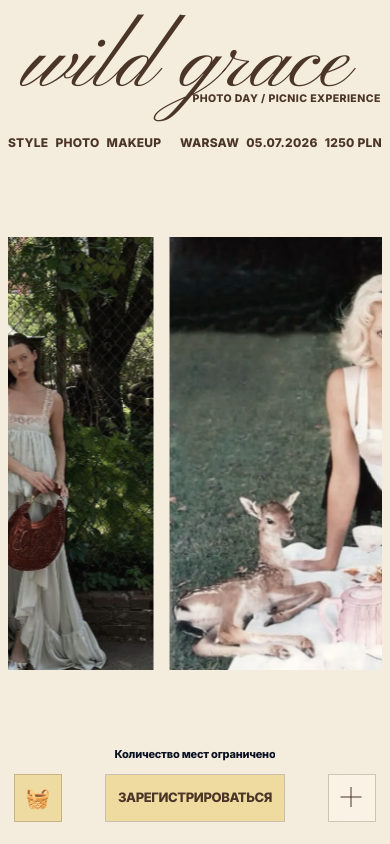
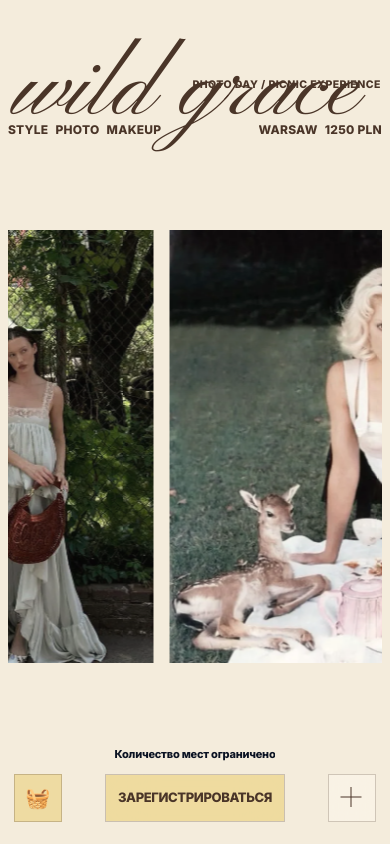
Before and after one commit to urfriendalex/summer-photo-day, a Next.js app: page / in a window 390 px wide. Built offline with nearby package versions, Linux system fonts and the light colour scheme.

Commit message:
fix preloader and responsive title

```diff
--- a/src/app/globals.css
+++ b/src/app/globals.css
@@ -300,8 +300,8 @@ input {
   /* Script swashes (leading “w”, trailing “e”) overshoot the text advance box;
      reserve symmetric side room so they aren’t clipped at the viewport edge during
      the centered intro. Read by applyFit() so the font auto-fits within it. */
-  padding-left: clamp(20px, 6vw, 40px);
-  padding-right: clamp(20px, 6vw, 40px);
+  padding-left: clamp(14px, 1.25vw, 48px);
+  padding-right: clamp(14px, 1.25vw, 48px);
   border: 0;
   margin: 0;
   background: transparent;
@@ -444,20 +444,21 @@ main.experience--preloader-reveal ~ .sticky-register__spots-hint {
   vertical-align: top;
   line-height: inherit;
   overflow: visible;
-  /* Script descenders extend past the line box — pad so glyphs aren't sliced after Flip. */
-  padding-block: 0.1em;
+  /* Blooming Elegant's ascenders paint well above its 0.5 line box. Move the ink
+     into the viewport without reducing the fitted width; overflow remains visible
+     for the long “g” descender. */
+  position: relative;
+  top: 0.35em;
 }
 
 .experience__title-reveal-track {
   display: inline-block;
   white-space: nowrap;
   text-align: inherit;
-  /* line-height 0.5 makes the box shorter than the glyphs, so the intro blur’s
-     render buffer (sized to the box) slices ascenders (l, d) and the “g” descender.
-     Pad the box to enclose the ink; equal negative margin cancels the layout growth
-     so the final header stays as tight as designed. */
-  padding-block: 0.5em;
-  margin-block: -0.5em;
+  /* The clip owns the vertical ink allowance; keep the animated track unpadded so
+     transforms use the true text bounds and remain smooth at very large sizes. */
+  padding-block: 0;
+  margin-block: 0;
 }
 
 /* Preloader intro — blur/scale must not be clipped by ancestor overflow (Safari). */
@@ -469,7 +470,7 @@ main.experience--preloader-reveal ~ .sticky-register__spots-hint {
 
 .experience__title--intro-surface .experience__title-reveal-track,
 .experience__title--intro-surface .experience__title-overline {
-  will-change: transform, opacity, filter;
+  will-change: transform, opacity;
 }
 
 .experience__title-bleed--preloader-slot {
--- a/src/components/experience-title.tsx
+++ b/src/components/experience-title.tsx
@@ -2,7 +2,6 @@
 
 import { gsap } from "gsap";
 import { Flip } from "gsap/Flip";
-import { flushSync } from "react-dom";
 import { memo, useCallback, useLayoutEffect, useRef, useState } from "react";
 
 gsap.registerPlugin(Flip);
@@ -11,20 +10,18 @@ const TITLE_INTRO_FROM = {
   opacity: 0,
   scale: 0.94,
   z: -28,
-  filter: "blur(10px)",
   transformOrigin: "50% 50%",
   force3D: true,
 } as const;
 
 const OVERLINE_INTRO_FROM = {
   opacity: 0,
-  filter: "blur(4px)",
   force3D: true,
 } as const;
 
 const INTRO_BEAT_GAP = 0.07;
 
-/** Stagger opacity/blur ahead of depth so the reveal eases in rather than popping. */
+/** Stagger opacity ahead of depth without filter surfaces that clip script swashes. */
 function animateTitleIntro(track: HTMLElement): Promise<void> {
   return new Promise((resolve) => {
     gsap
@@ -33,11 +30,6 @@ function animateTitleIntro(track: HTMLElement): Promise<void> {
         onComplete: resolve,
       })
       .to(track, { opacity: 1, duration: 0.52, ease: "power2.out" }, 0)
-      .to(
-        track,
-        { filter: "blur(0px)", duration: 0.74, ease: "power2.out" },
-        0.04,
-      )
       .to(track, { scale: 1, z: 0, duration: 0.9, ease: "power3.out" }, 0);
   });
 }
@@ -46,12 +38,7 @@ function animateOverlineIntro(overline: HTMLElement): Promise<void> {
   return new Promise((resolve) => {
     gsap
       .timeline({ defaults: { force3D: true }, onComplete: resolve })
-      .to(overline, { opacity: 1, duration: 0.4, ease: "power2.out" }, 0)
-      .to(
-        overline,
-        { filter: "blur(0px)", duration: 0.52, ease: "power2.out" },
-        0.03,
-      );
+      .to(overline, { opacity: 1, duration: 0.4, ease: "power2.out" }, 0);
   });
 }
 
@@ -85,7 +72,9 @@ function fitTitleFontSize(
   targetWidthPx: number,
 ): number {
   let lo = 6;
-  let hi = 720;
+  // Ultra-wide displays need a title size above the old 720px ceiling to retain
+  // the edge-to-edge wordmark. The target width is a safe upper bound in pixels.
+  let hi = Math.max(720, targetWidthPx);
   for (let i = 0; i < 40; i++) {
     const mid = (lo + hi) / 2;
     titleRoot.style.fontSize = `${mid}px`;
@@ -302,29 +291,23 @@ function ExperienceTitleComponent({
         if (cancelled) {
           return;
         }
-        await new Promise<void>((r) =>
-          requestAnimationFrame(() => requestAnimationFrame(() => r())),
-        );
-        if (cancelled) {
-          return;
-        }
-
         bleed.classList.add("experience__title-bleed--preloader-slot");
 
         /* Depth reveal: scale + blur toward camera (center origin), no xy translate. */
         if (reduceMotion) {
           gsap.set(clip, { clearProps: "perspective" });
-          gsap.set(track, { opacity: 1, scale: 1, z: 0, filter: "blur(0px)" });
-          gsap.set(overline, { opacity: 1, filter: "blur(0px)" });
+          gsap.set(track, { opacity: 1, scale: 1, z: 0 });
+          gsap.set(overline, { opacity: 1 });
         } else {
           gsap.set(clip, { perspective: 1100 });
           gsap.set(track, TITLE_INTRO_FROM);
           gsap.set(overline, OVERLINE_INTRO_FROM);
         }
 
-        flushSync(() => {
-          setIntroSurface(true);
-        });
+        // This runs inside a layout effect. Queue the cosmetic class update rather
+        // than forcing a nested React commit; the inline GSAP state below makes the
+        // title visible for the current frame.
+        scheduleIntroSurface(true);
 
         const bleedFrame = getBleedFrame(bleed);
         gsap.set(titleRoot, {
@@ -336,6 +319,7 @@ function ExperienceTitleComponent({
           textAlign: "left",
           boxSizing: "border-box",
           opacity: 1,
+          zIndex: 10048,
         });
 
         if (cancelled) {
@@ -344,8 +328,7 @@ function ExperienceTitleComponent({
 
         if (!reduceMotion) {
           await animateIntroSequence(track, overline);
-          gsap.set(track, { clearProps: "transform,filter,transformOrigin" });
-          gsap.set(overline, { clearProps: "filter" });
+          gsap.set(track, { clearProps: "transform,transformOrigin" });
           gsap.set(clip, { clearProps: "perspective" });
         }
         if (cancelled) {
--- a/src/components/summer-photo-day-experience.tsx
+++ b/src/components/summer-photo-day-experience.tsx
@@ -120,7 +120,9 @@ export function SummerPhotoDayExperience({
     const locationDelay = revealAfterLines(c);
     c += estimateLineCount(content.location);
     const dateDelay = revealAfterLines(c);
+    if (content.date) {
       c += estimateLineCount(content.date);
+    }
     const priceDelay = revealAfterLines(c);
     return { locationDelay, dateDelay, priceDelay };
   }, [content.location, content.date]);
@@ -1084,7 +1086,13 @@ export function SummerPhotoDayExperience({
                 aria-label={
                   activeMode === "signup"
                     ? "Перейти к форме заявки"
-                    : `${content.registerLabel}: ${content.location}, ${content.date}, ${content.priceLabel}`
+                    : `${content.registerLabel}: ${[
+                        content.location,
+                        content.date,
+                        content.priceLabel,
+                      ]
+                        .filter(Boolean)
+                        .join(", ")}`
                 }
               >
                 <TextReveal
@@ -1093,12 +1101,14 @@ export function SummerPhotoDayExperience({
                   text={content.location}
                   blockDelay={headerMetaReveal.locationDelay}
                 />
+                {content.date ? (
                   <TextReveal
                     as="span"
                     className="experience__meta-item"
                     text={content.date}
                     blockDelay={headerMetaReveal.dateDelay}
                   />
+                ) : null}
                 <TextReveal
                   as="span"
                   className="experience__meta-item"
--- a/src/lib/site-content.ts
+++ b/src/lib/site-content.ts
@@ -65,7 +65,7 @@ export const siteContent: SiteContent = {
   projectTitle: "Wild Grace",
   overlineLabel: "PHOTO DAY / PICNIC EXPERIENCE",
   location: "WARSAW",
-  date: "05.07.2026",
+  date: "",
   priceLabel: "1250 PLN",
   registerLabel: "ЗАРЕГИСТРИРОВАТЬСЯ",
   introText: [
```
Lines whose indentation alone changed are shown as unchanged.
